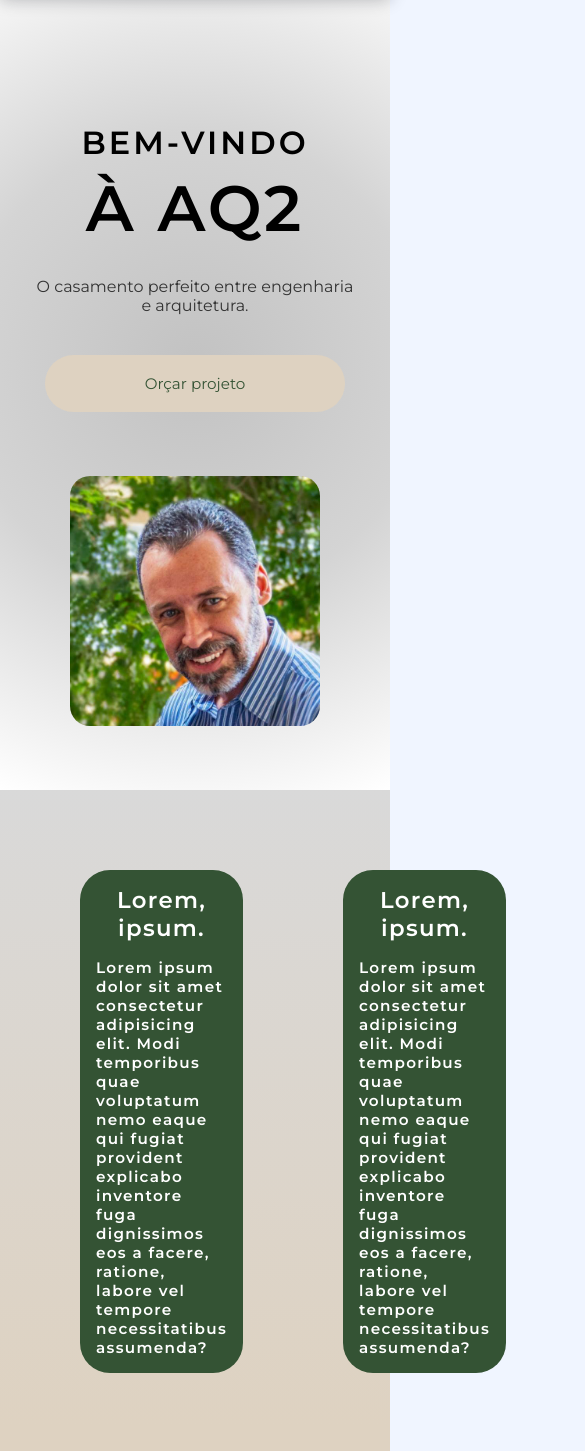
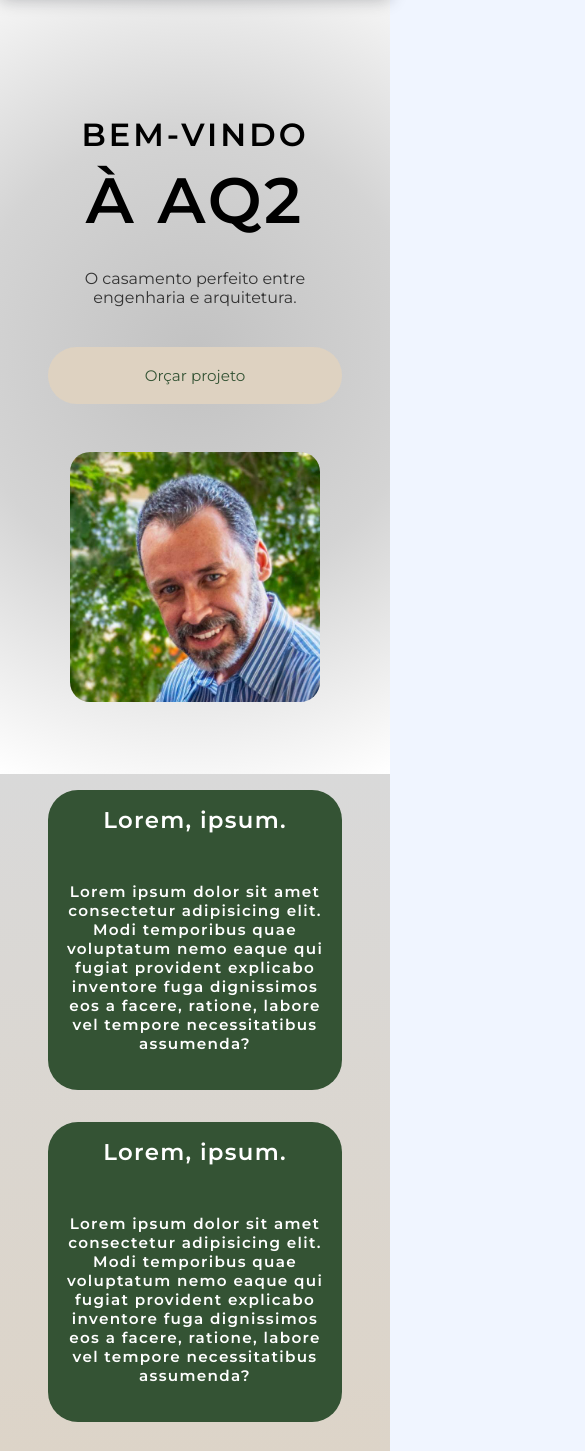
Before and after one commit to gabicod/AQ2-FOLDER, a plain HTML site: page main-project/index.html in a window 390 px wide. Shown: the part 59-1510 px from the top of the page, 585 px wide, since content can reach past the window. Drawn offline with nearby package versions, Linux system fonts and the light colour scheme.

Commit message:
adding-responsivity-flex-wrap

```diff
--- a/main-project/style.css
+++ b/main-project/style.css
@@ -280,6 +280,7 @@ a {
 .hero {
    background: radial-gradient(circle, rgba(194, 194, 194, 1) 0%, rgba(212, 212, 212, 1) 50%, rgba(255, 255, 255, 1) 100%);
   display: flex;
+  /* justify-content: center; */
   flex-direction: column;
   align-items: center;
   gap: 1rem;
@@ -391,7 +392,10 @@ a {
 /*RESPONSIVIDADE DO HERO (tablet = 992px/smartphone: 768x)*/
 @media screen and (max-width: 768px) {
   .hero {
-    padding: 1rem;
+    min-height: calc(100vh - var(--header-height));
+    padding: 2rem 1rem;
+    padding-top: calc(var(--header-height) + 1rem);
+    padding: 2rem;
     padding-top: calc(var(--header-height) + 2rem);
     width: 100%;
   }
@@ -400,12 +404,13 @@ a {
     align-items: center;
     text-align: center;
     gap: 2rem;
-    padding: 2rem 1rem;
+    padding: 1.5rem 1rem;
     margin-top: 2rem;
+    max-width: 100%;
   }
   .hero-text {
     width: 100%;
-    margin-bottom: 1rem;
+    margin-bottom: 0;
   }
 
   .hero-text span { /*texto aq2*/
@@ -442,8 +447,10 @@ a {
   }
   .hero-text h1,
   .hero-text span {
+    text-align: center;
+  }
+  .hero-text span {
     font-size: 1.3rem;
-    text-align: center;
   }
   .hero-text h2 {
     font-size: 1rem;
@@ -464,6 +471,7 @@ a {
     width: 100%;
   }
 }
+
 /*css da parte textual*/
 .desc-father {
   background: #DED2C1;
@@ -473,14 +481,17 @@ a {
   position: relative;
   display: flex;
   /* flex-direction: column; */
-  justify-content: space-between;
+  justify-content: center; /*centralização aplicada QUANDO HÁ QUEBRA DE LINHA*/
   align-items: center;
   gap: 100px;
   padding: 5rem;
   position: relative;
+  flex-wrap: wrap;
 }
 .bottom-text, .description {
   background-color: var(--signature-color);
+  flex: 1 1 300px; /*diminuição dos cards textuais*/
+  max-width: 100%;
   color: var(--white-color);
   padding: 1rem;
   box-shadow: rgba(0 , 0, 0, .8);
@@ -502,6 +513,26 @@ a {
   text-align: center;
   margin-bottom: 1rem;
 }
+
+@media screen and (max-width: 1020px) {
+  .desc-father {
+    flex-direction: column;
+    align-items: stretch;
+    gap: 2rem;
+    padding: 1rem 3rem; /*linhas de texto mais largas. DIMINUIR OU ANULAR SE OS TEXTOS REAIS FOREM MUITO CURTOS*/
+  }
+  .description, .bottom-text {
+    width: 100%;
+    max-width: 600px;
+    margin: 0 auto;
+    text-align: center;
+  }
+  .description h2, .bottom-text h2 {
+      margin-bottom: 3rem;
+  }
+}
+/*como ainda nao havia responsividade, o site meio que encolhia o background das outras seções pq os cards de texto tinham width fixo.*/
+
 /*css do formulario de contato*/
 
 
@@ -518,6 +549,14 @@ footer {
 footer ul {
   list-style-type: none;
 }
+/*responsividade do footer*/
+@media screen and (max-width: 992px) {
+  footer {
+    justify-content: space-evenly;
+    flex-wrap: wrap;
+  }
+}
+
 .contact-form { /*se o background fosse no seletor com container, ia aplicar o max-width que iria deixar sobra de background em zooms menores*/
   background: #bab98a;
 background: linear-gradient(80deg, rgba(186, 185, 138, 1) 4%, rgba(182, 182, 167, 1) 29%, rgba(181, 181, 176, 1) 50%, rgba(255, 255, 255, 1) 100%);
@@ -533,6 +572,7 @@ body {
     --default-radius: 30px;
 }
 .contact-form .container { /*a classe container permite a seletividade necessaria ao seletor para separar a area de icones do formulario*/
+ flex-wrap: wrap;
   display: flex;
   justify-content: space-evenly;
   align-items: center;
@@ -679,6 +719,16 @@ editar esse seletor
   transition: all .375s;
   transform: scale(1.1);
 }
+.select-option {
+  padding: 1rem;
+  background-color: rgb(223, 223, 223);
+  color: rgba(0, 0, 0, .85);
+  text-align: center;
+  border: 1px solid rgb(113, 113, 113);
+}
+.select-option:active { /*no momento do clique*/
+  background-color: rgb(0, 183, 255);
+}
 .map-area {
   display: flex;
   flex-direction: column;
@@ -690,7 +740,7 @@ editar esse seletor
   font-size: 2rem;
 }
 .footer-logo img {
-  /*apenas a classe não funciona*/
+  /*apenas a classe não funciona. tem q ter a tag tbm*/
   height: 4rem;
   margin-left: 4rem;
 }
```
